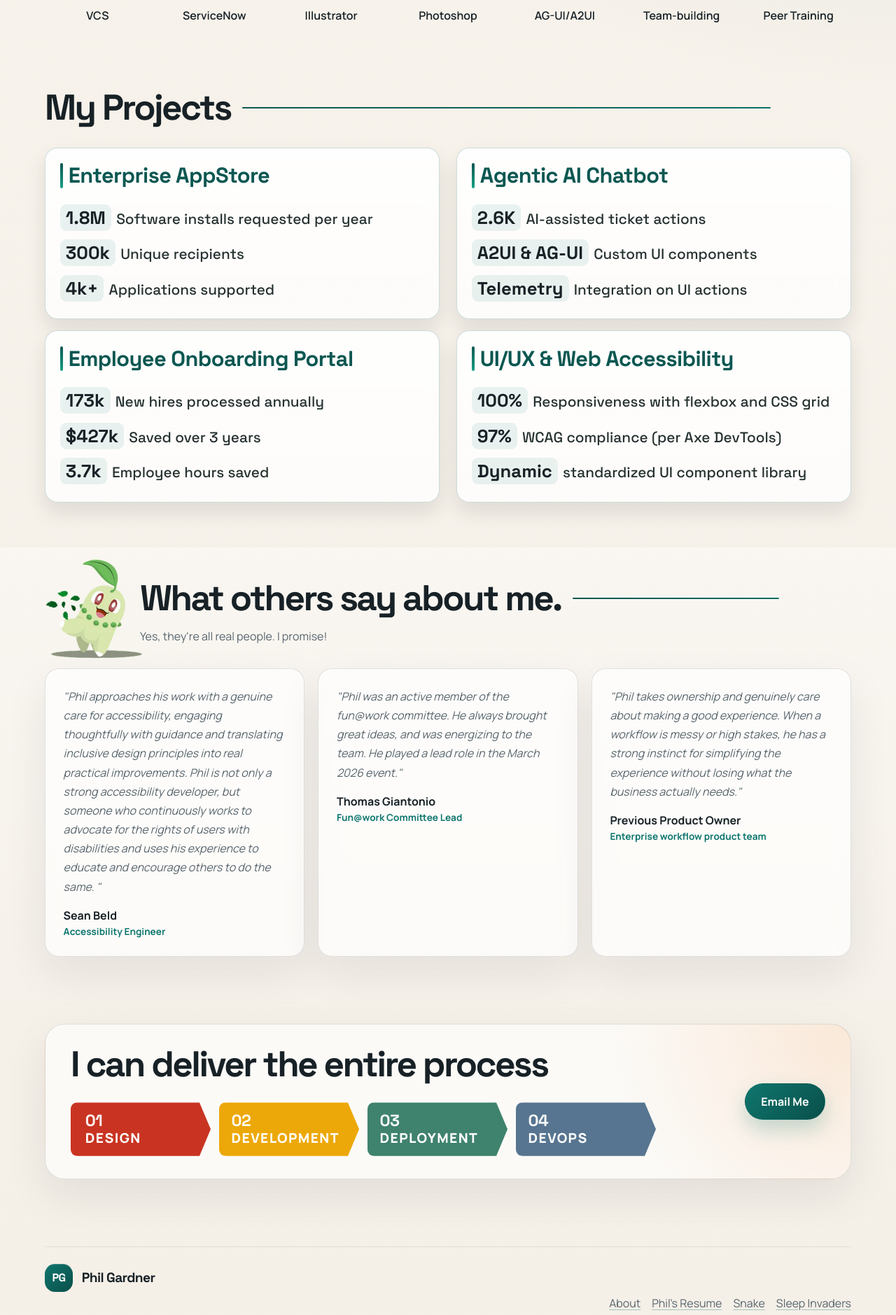
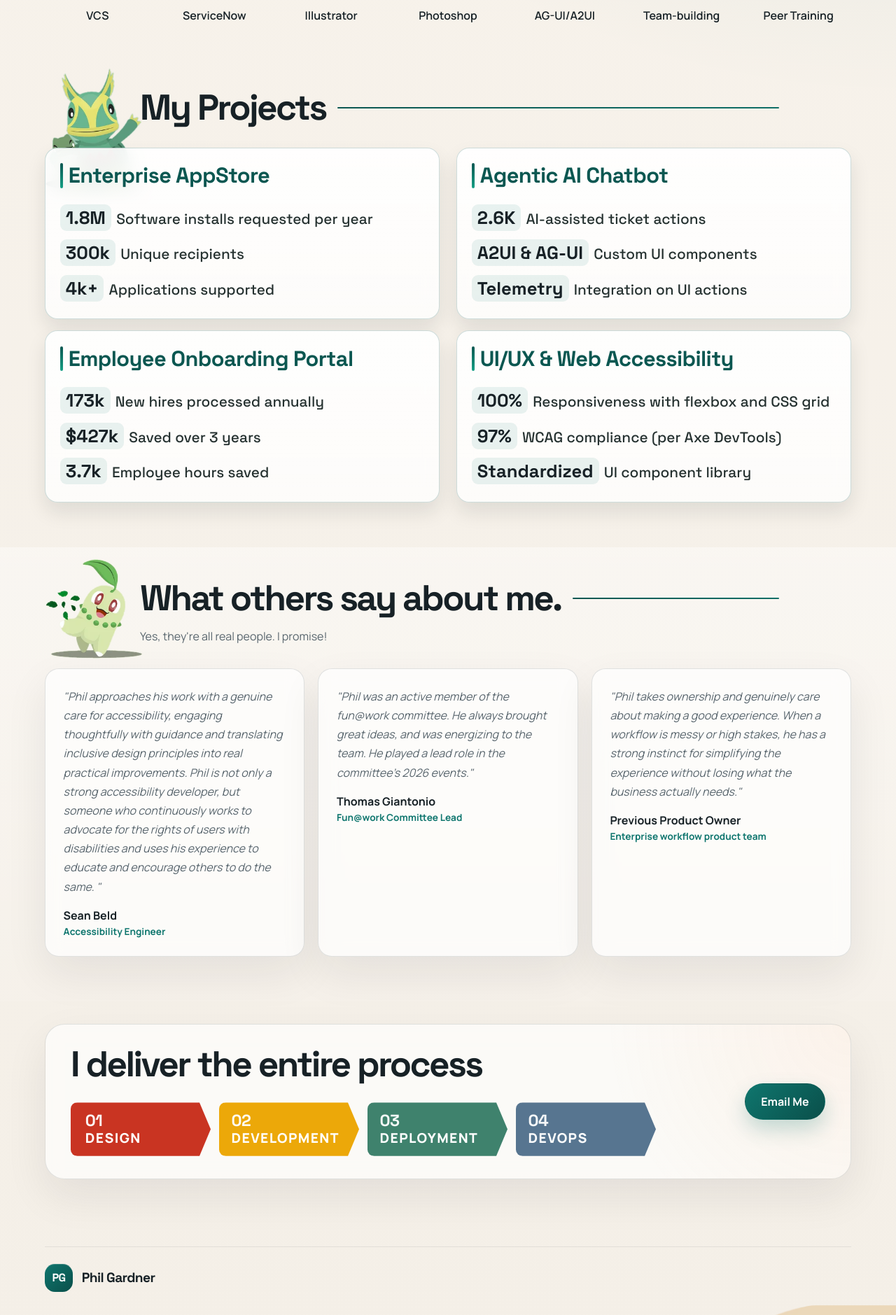
Before and after one commit to philipagardner/phil_site, a React (Vite) app: page / in a window 1280 px wide. Shown: the part 1034-2913 px from the top of the page at 70% size. Built offline with nearby package versions, Linux system fonts and the light colour scheme.

Commit message:
8.17 Update

```diff
--- a/src/components/Footer.jsx
+++ b/src/components/Footer.jsx
@@ -21,7 +21,6 @@ function Footer() {
       </div>
       <div className="container footer-meta">
         <p>&copy; {new Date().getFullYear()} Phil A. Gardner</p>
-        <p>Raleigh, NC</p>
       </div>
     </footer>
   );
--- a/src/components/SiteLayout.jsx
+++ b/src/components/SiteLayout.jsx
@@ -2,6 +2,7 @@ import { Outlet, useLocation } from 'react-router-dom';
 import { useEffect } from 'react';
 import Header from './Header';
 import Footer from './Footer';
+import funkyEdgeImage from '../assets/images/funky_edge.png';
 
 function ScrollToTop() {
   const { pathname } = useLocation();
@@ -15,7 +16,10 @@ function ScrollToTop() {
 
 function SiteLayout() {
   return (
-    <div className="site-shell">
+    <div
+      className="site-shell"
+      style={{ '--site-shell-image': `url(${funkyEdgeImage})` }}
+    >
       <Header />
       <ScrollToTop />
       <main>
--- a/src/data/testimonials.json
+++ b/src/data/testimonials.json
@@ -7,7 +7,7 @@
   {
     "name": "Thomas Giantonio",
     "role": "Fun@work Committee Lead",
-    "quote": "Phil was an active member of the fun@work committee.  He always brought great ideas, and was energizing to the team. He played a lead role in the March 2026 event."
+    "quote": "Phil was an active member of the fun@work committee.  He always brought great ideas, and was energizing to the team. He played a lead role in the committee's 2026 events."
   },
   {
     "name": "Previous Product Owner",
--- a/src/pages/AboutPage.jsx
+++ b/src/pages/AboutPage.jsx
@@ -53,7 +53,9 @@ function AboutPage() {
       <section className="section">
         <div className="container">
           <div className="about-text">
-            Hello!
+             Hello! My names Phil, I'm 31 years old and I live in Raleigh, NC with my wonderful wife and our 3 cats- Luca, Levi Pocket, and Tippie.
+             <br />
+             I like a lot of stuff outside of making kick-ass websites. I've recently been trying my hand at making different kinds of art, some of which turned out pretty good if I do say so myself. I've also really enjoyed the movie-a-night routine that with my wife and I started recently- my top 3 films from this would probably be Kindergarten Cop, 28 Days Later, and Fried Green Tomatoes (that one had me balling).
           </div>
         </div>
       </section>
--- a/src/pages/GamesNoticePage.jsx
+++ b/src/pages/GamesNoticePage.jsx
@@ -1,10 +1,11 @@
 import sadFaceImage from '../assets/images/sad-face.svg';
+import magikarpImage from '../assets/images/Magikarp.png';
 
 function GamesNoticePage() {
   return (
     <section className="section games-notice-page">
       <div className="container games-notice-wrap">
-        <img src={sadFaceImage} alt="Sad face" className="games-notice-image" />
+        <img src={magikarpImage} alt="Sad face" className="games-notice-image" />
         <p className="games-notice-text">Sorry! The games only work on desktop currently.</p>
       </div>
     </section>
--- a/src/pages/HomePage.jsx
+++ b/src/pages/HomePage.jsx
@@ -20,6 +20,8 @@ import trainingImage from '../assets/images/training.png';
 import visualStudioCodeImage from '../assets/images/Visual_Studio_Code.png';
 import w3cImage from '../assets/images/w3c.png';
 import heroImage from '../assets/images/hero-image.png';
+import kecleonImage from '../assets/images/Kecleon.png';
+import dragoniteImage from '../assets/images/Dragonite.png';
 
 const services = [
 {
@@ -176,8 +178,16 @@ return (
     <section className="section projects">
 
       <div className=" container">
+        <div className="projects-header">
+                    <img
+                      className="projects-image"
+                      src={kecleonImage}
+                      alt=""
+                      aria-hidden="true"
+                    />
         <div className="section-heading">
           <h2>My Projects</h2>
+        </div>
         </div>
         <div className="projects-panel">
           <div className="panel-card">
@@ -236,8 +246,8 @@ return (
                 <span className="panel-description">WCAG compliance (per Axe DevTools)</span>
               </div>
               <div className="panel-metric">
-                <span className="panel-highlight">Dynamic</span>
-                <span className="panel-description">standardized UI component library</span>
+                <span className="panel-highlight">Standardized</span>
+                <span className="panel-description">UI component library</span>
               </div>
             </div>
           </div>
@@ -281,7 +291,7 @@ return (
     <section className="section">
       <div className="container cta-banner cta-banner--process">
         <div className="flex-5">
-          <h2>I can deliver the entire process</h2>
+          <h2>I deliver the entire process</h2>
           <div className="process-flow" aria-label="Linear process steps">
             {['Design', 'Development', 'Deployment', 'DevOps'].map((step, index) => (
               <div className="process-step" key={step}>
--- a/src/styles.css
+++ b/src/styles.css
@@ -50,6 +50,13 @@ textarea {
     min-height: 100vh;
 }
 
+.site-shell {
+    background-image: var(--site-shell-image);
+    background-repeat: no-repeat;
+    background-position: right bottom;
+    background-size: clamp(180px, 24vw, 360px);
+}
+
 .container {
     width: min(calc(100% - 2rem), var(--max-width));
     margin: 0 auto;
@@ -317,6 +324,30 @@ textarea {
     gap: 1rem 1.5rem;
 }
 
+.projects-header {
+    position: relative;
+    padding-left: 7.5rem;
+    margin-bottom: 2rem;
+
+    .section-heading {
+        padding-left: 1rem;
+    }
+}
+
+.projects-image {
+    position: absolute;
+    left: 0;
+    top: -2rem;
+    width: auto;
+    height: auto;
+    max-width: min(140px, 30vw);
+    object-fit: contain;
+}
+
+.projects-header .section-heading {
+    margin-bottom: 0;
+}
+
 .icon-list-section {
     overflow-x: visible;
 }
@@ -888,7 +919,7 @@ textarea {
     justify-content: space-between;
     gap: 1rem;
     background:
-        radial-gradient(circle at top right, rgba(242, 153, 74, 0.18), transparent 30%),
+        radial-gradient(circle at top right, rgba(242, 153, 74, 0.08), transparent 30%),
         rgba(255, 255, 255, 0.65);
 }
 
@@ -1012,9 +1043,10 @@ textarea {
 .footer-wrap,
 .footer-meta {
     display: flex;
-    align-items: center;
+    align-items: flex-start;
     justify-content: space-between;
     gap: 1rem;
+    flex-direction: column;
 }
 
 .footer-wrap {
```
Also changed, not shown: src/assets/images/Magikarp.png (added), src/assets/images/funky_edge.png (added).
